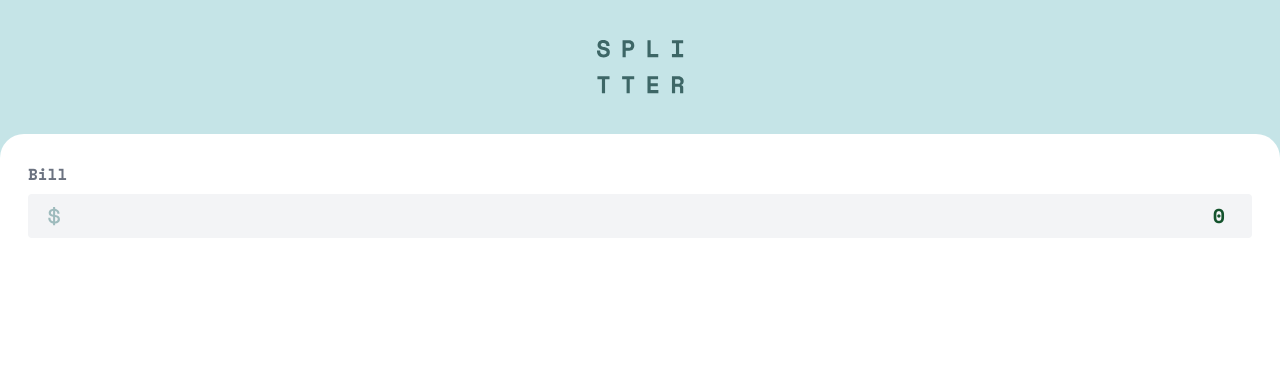
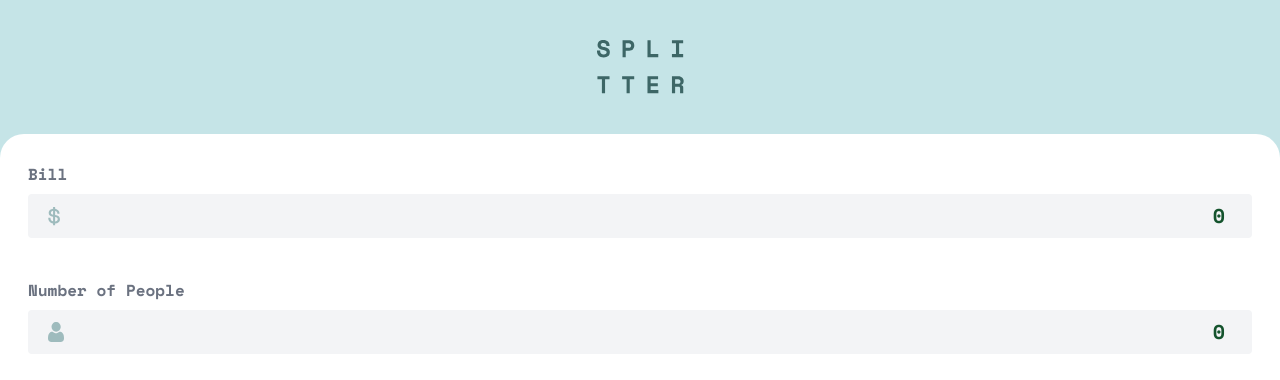
Before and after one commit to sarrietav-dev/tip-calculator, a Vue app: page / in a window 1280 px wide. Shown: the top 380 px of the page. Built offline with nearby package versions, Linux system fonts and the light colour scheme.

Commit message:
♻️ Create NumberInput component

```diff
--- /dev/null
+++ b/src/components/NumberInput.vue
@@ -0,0 +1,29 @@
+<template>
+  <div class="flex flex-col font-bold text-gray-500 relative space-y-2">
+    <label :for="label">{{ label }}</label>
+    <div class="absolute bottom-3 left-5 h-5">
+      <slot></slot>
+    </div>
+    <input
+      :id="label"
+      type="number"
+      value="0"
+      class="
+        border-none
+        bg-gray-100
+        rounded
+        font-bold
+        text-xl text-green-900 text-right
+        focus:ring-2 focus:ring-green-500
+      "
+    />
+  </div>
+</template>
+
+<script lang="ts" setup>
+import { useSlots } from 'vue';
+
+const props = defineProps({
+  label: { required: true, type: String },
+});
+</script>
--- a/src/components/ThePanel.vue
+++ b/src/components/ThePanel.vue
@@ -1,29 +1,16 @@
 <template>
   <main class="grow bg-white rounded-t-3xl p-7">
-    <form action="">
-      <div class="flex flex-col font-bold text-gray-500 relative">
-        <label for="bill" class="mb-2">Bill</label>
-        <div class="absolute bottom-3 left-5 h-5">
-          <img
-            src="@/assets/icon-dollar.svg"
-            alt="Price symbol"
-            class="h-full"
-          />
-        </div>
-        <input
-          id="bill"
-          type="number"
-          value="0"
-          class="
-            border-none
-            bg-gray-100
-            rounded
-            font-bold
-            text-xl text-green-900 text-right
-            focus:ring-2 focus:ring-green-500
-          "
-        />
-      </div>
+    <form action="" class="space-y-10">
+      <NumberInput label="Bill">
+        <img src="@/assets/icon-dollar.svg" alt="Price icon" class="h-full" />
+      </NumberInput>
+      <NumberInput label="Number of People">
+        <img src="@/assets/icon-person.svg" alt="Person icon" class="h-full" />
+      </NumberInput>
     </form>
   </main>
 </template>
+
+<script lang="ts" setup>
+import NumberInput from './NumberInput.vue';
+</script>
```
